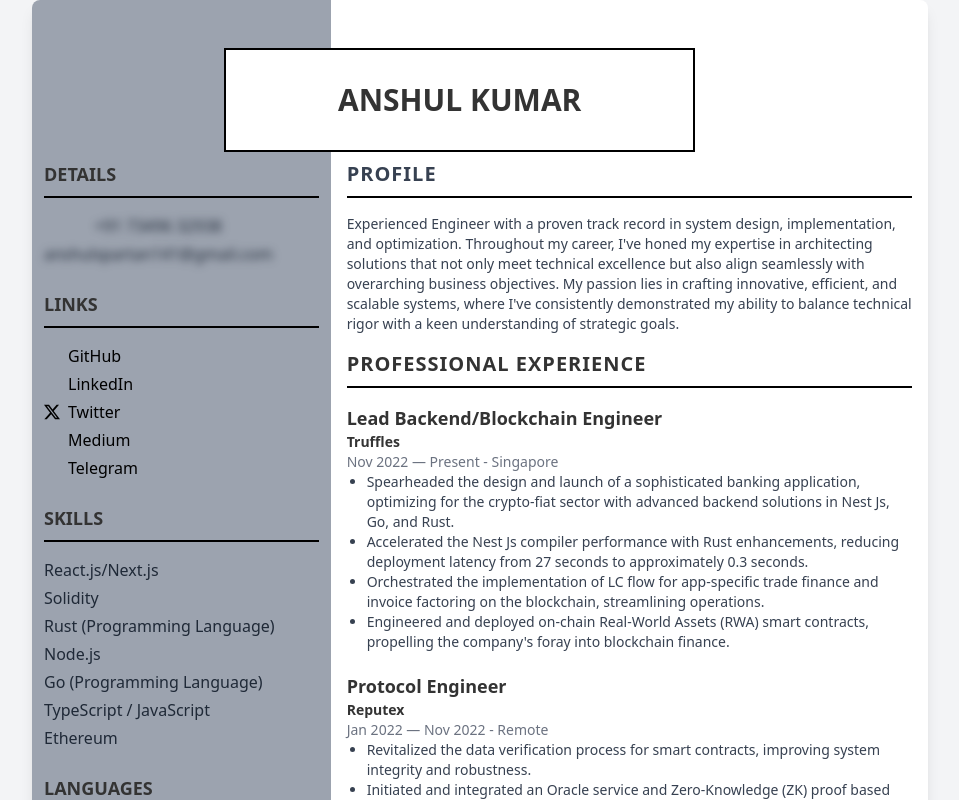
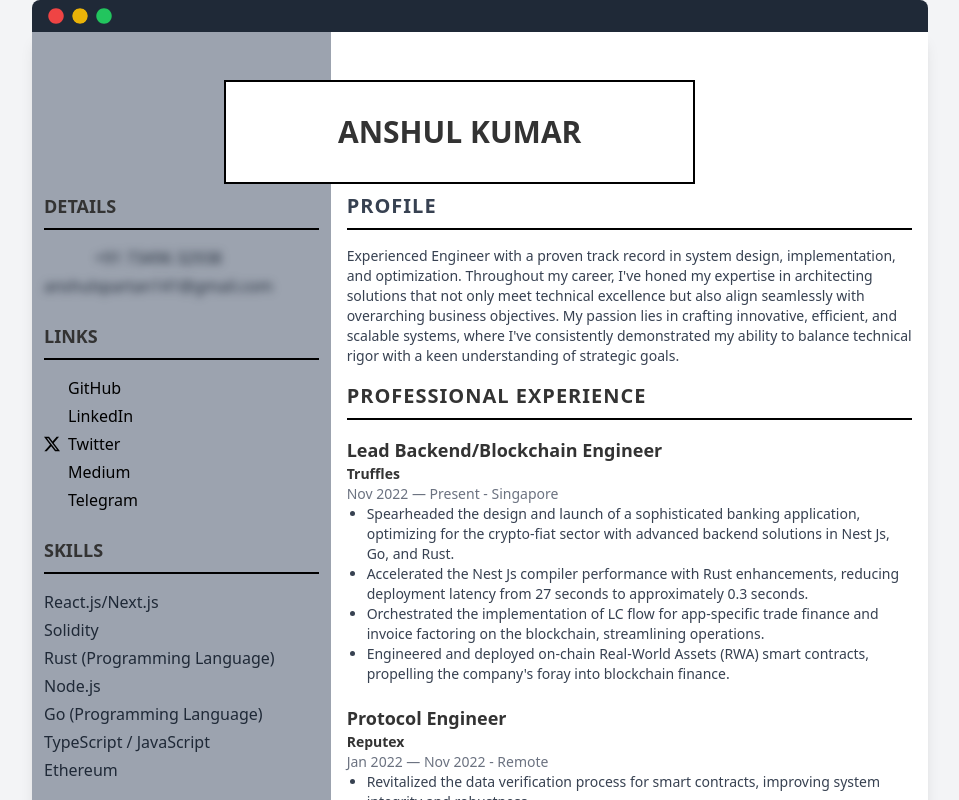
Before and after one commit to auralshin/auralshin.github.io, a React (Create React App) app: page / in a window 1280 px wide. Shown: the top 800 px of the page, without its empty margins (160-1119 px from the left). Built offline with nearby package versions, Linux system fonts and the light colour scheme; some icons are missing; a web font is replaced by a local one.

Commit message:
added tab

```diff
--- a/src/resume/Header.tsx
+++ /dev/null
@@ -1,23 +0,0 @@
-import React from 'react';
-
-const Header: React.FC = () => {
-  return (
-    <header className="border-b pb-4">
-      <div className="flex flex-col">
-        <span className="text-6xl font-bold">ANSHUL KUMAR</span>
-        <div className="flex mt-4">
-          <div className="flex flex-col mr-8">
-            <span className="font-semibold">PHONE</span>
-            <span>+9173496 32938</span>
-          </div>
-          <div className="flex flex-col">
-            <span className="font-semibold">EMAIL</span>
-            <span>anshulspartan14@gmail.com</span>
-          </div>
-        </div>
-      </div>
-    </header>
-  );
-};
-
-export default Header;
--- a/src/resume/Profile.tsx
+++ /dev/null
@@ -1,17 +0,0 @@
-// Profile.tsx
-import React from 'react';
-
-interface ProfileProps {
-  summary: string;
-}
-
-const Profile: React.FC<ProfileProps> = ({ summary }) => {
-  return (
-    <div className="p-4">
-      <h2 className="text-2xl font-bold text-gray-800 mb-2">Profile</h2>
-      <p className="text-gray-700 text-sm">{summary}</p>
-    </div>
-  );
-};
-
-export default Profile;
--- /dev/null
+++ b/src/resume/hover.tsx
@@ -0,0 +1,22 @@
+import React, { useState } from "react";
+import { FaCircle } from "react-icons/fa";
+
+const HoverButton = ({ HoverIcon, iconColorClass, outerColorClass }: { HoverIcon: any, iconColorClass: string, outerColorClass: string }) => {
+  const [isHovered, setIsHovered] = useState(false);
+
+  return (
+    <button
+      onMouseEnter={() => setIsHovered(true)}
+      onMouseLeave={() => setIsHovered(false)}
+      className="button-base"
+    >
+      {isHovered ? (
+        <HoverIcon className={iconColorClass} />
+      ) : (
+        <FaCircle className={outerColorClass} />
+      )}
+    </button>
+  );
+};
+
+export default HoverButton;
--- /dev/null
+++ b/src/resume/mock-window.tsx
@@ -0,0 +1,29 @@
+import React, { ReactElement, FC } from "react";
+import { IoMdCloseCircle } from "react-icons/io";
+import { TbArrowsDiagonalMinimize } from "react-icons/tb"
+import { FaMinus } from "react-icons/fa";
+import HoverButton from "./hover";
+interface MockWindowProps {
+  children: ReactElement;
+}
+
+// You should type the component as FC (Functional Component) with the appropriate props.
+const MockWindow: FC<MockWindowProps> = ({ children }) => {
+    return (
+        <div className="mock-window font-sans">
+            <div className="rounded-t-lg">
+                <div className="bg-gray-800 flex rounded-t-lg justify-between items-center px-4 py-2">
+                    <div className="flex items-center">
+                        <HoverButton HoverIcon={IoMdCloseCircle} outerColorClass="text-red-500 mr-2" iconColorClass="text-red-500 mr-2" />
+                        <HoverButton HoverIcon={FaMinus} outerColorClass="text-yellow-500 mr-2 rounded-full" iconColorClass="bg-yellow-500 mr-2 rounded-full flex align-items-start" />
+                        <HoverButton HoverIcon={TbArrowsDiagonalMinimize} outerColorClass="text-green-500 mr-2" iconColorClass="bg-green-500 mr-2 rounded-full" />
+                    </div>
+
+                </div>
+            </div>
+            {children}
+        </div>
+    )
+}
+
+export default MockWindow;
--- a/src/resume/resume.tsx
+++ b/src/resume/resume.tsx
@@ -7,6 +7,7 @@ import { PiGithubLogoBold } from "react-icons/pi";
 import { PiTelegramLogoDuotone } from "react-icons/pi";
 import { LiaExternalLinkAltSolid } from "react-icons/lia";
 import { useReactToPrint } from 'react-to-print';
+import MockWindow from "./mock-window";
 
 // Types.ts
 export interface SidebarSectionProps {
@@ -302,7 +303,9 @@ const Resume: React.FC = () => {
   ];
 
   return (
-    <div ref={componentRef} id="resume" className="max-w-4xl font-sans mx-auto h-auto grid grid-cols-12 bg-white shadow-lg rounded-lg overflow-hidden">
+    <div className="flex justify-center items-center">
+      <MockWindow>
+      <div ref={componentRef} id="resume" className=" max-w-4xl font-sans mx-auto h-auto grid grid-cols-12 bg-white shadow-lg rounded-b-lg overflow-hidden">
         <NameCard />
         <div className="bg-gray-400 col-span-4">
           <aside className="mt-36" aria-label="Sidebar">
@@ -317,7 +320,6 @@ const Resume: React.FC = () => {
               <div className="flex flex-col justify-center">
                 <div className="text-xl font-bold mb-2 tracking-wider">Download or Print</div>
                 <div className="flex-1 border-t-2 mb-4 border-black"></div>
-
                 <button
                   onClick={handlePrint}
                   className="bg-black text-white py-2 px-4 rounded"
@@ -337,7 +339,6 @@ const Resume: React.FC = () => {
                   PROFESSIONAL EXPERIENCE
                 </h2>
                 <div className="flex-1 border-t-2 mb-4 border-black"></div>
-
                 {experiences.map((exp, index) => (
                   <Experience key={index} {...exp} />
                 ))}
@@ -347,7 +348,6 @@ const Resume: React.FC = () => {
                   ACHIEVEMENTS
                 </h2>
                 <div className="flex-1 border-t-2 mb-4 border-black"></div>
-
                 {achievements.map((exp, index) => (
                   <Achievements key={index} {...exp} />
                 ))}
@@ -366,6 +366,8 @@ const Resume: React.FC = () => {
         </div>
 
       </div>
+      </MockWindow>
+    </div>
   );
 };
 
```
Lines whose indentation alone changed are shown as unchanged.
